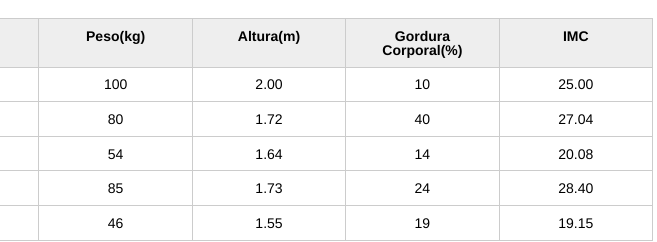
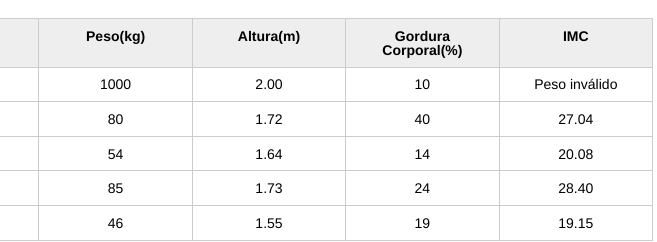
Before and after one commit to Wilker08/nutricao-js, a plain HTML site: page nutricao-js/index.html in a window 1280 px wide. Shown: the part 123-365 px from the top of the page, 371-1028 px from the left. Drawn offline with Linux system fonts and the light colour scheme.

Commit message:
Adicionando erro no index para testes de validação das informacoes do paciente.

```diff
--- a/nutricao-js/index.html
+++ b/nutricao-js/index.html
@@ -31,7 +31,7 @@
 					<tbody id="tabela-pacientes">
 						<tr class="paciente" id="primeiro-paciente">
 							<td class="info-nome">Paulo</td>
-							<td class="info-peso">100</td>
+							<td class="info-peso">1000</td>
 							<td class="info-altura">2.00</td>
 							<td class="info-gordura">10</td>
 							<td class="info-imc">0</td>
```
